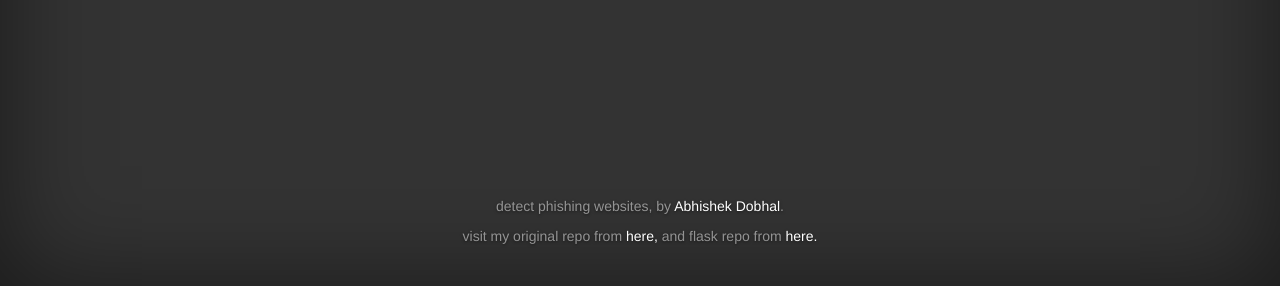
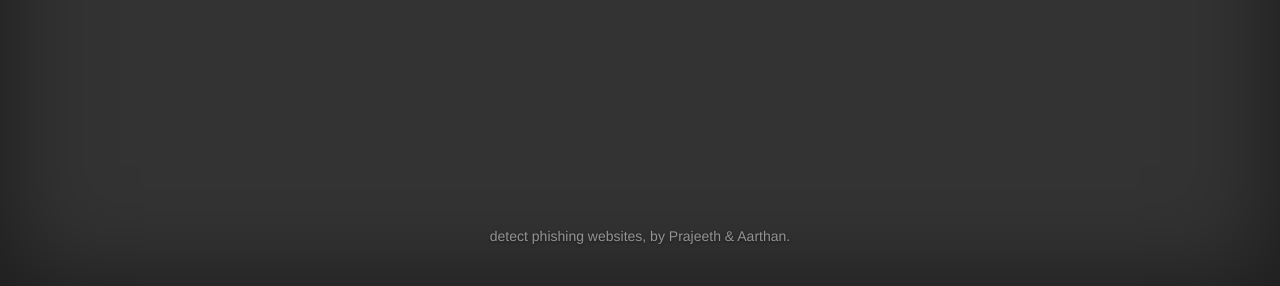
Before and after one commit to prajeeth15/detection-of-phishing-website-using-ml, a Flask app: page / in a window 1280 px wide. Shown: the part 514-800 px from the top of the page. Run offline with Flask 2, Linux system fonts and the light colour scheme; parts of the project's set-up code (start-up, migrations or seed data) failed here and were passed over; some libraries are stand-ins or nearby versions.

Commit message:
Update layout.html

```diff
--- a/phishcoop/templates/layout.html
+++ b/phishcoop/templates/layout.html
@@ -34,8 +34,8 @@
 
           <div class="mastfoot">
             <div class="inner">
-              <p>detect phishing websites, by <a href="https://github.com/abhishekdid">Abhishek Dobhal</a>.</p>
-                <p>visit my original repo from <a href="https://github.com/abhishekdid/detecting-phishing-websites">here,</a> and flask repo from <a href="https://github.com/abhishekdid/phishcoop">here.</a></p>
+              <p>detect phishing websites, by Prajeeth & Aarthan.</p>
+
             </div>
           </div>
 
```
